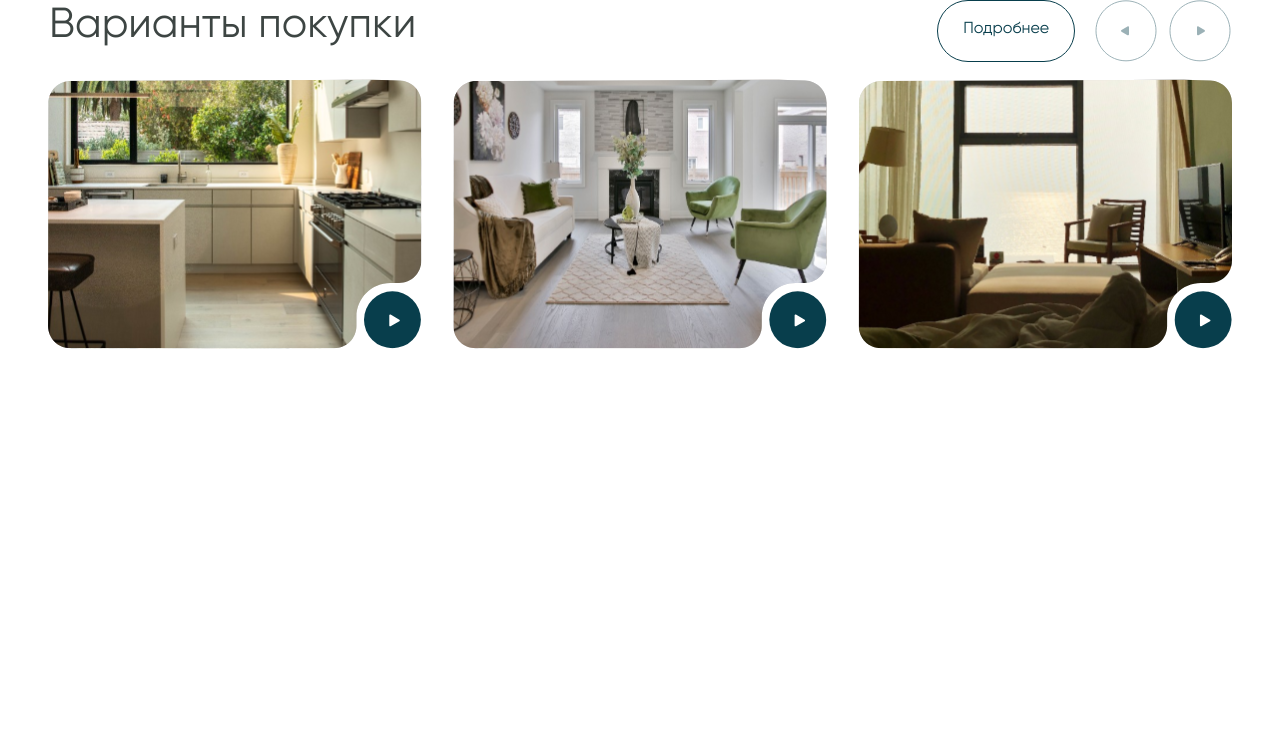
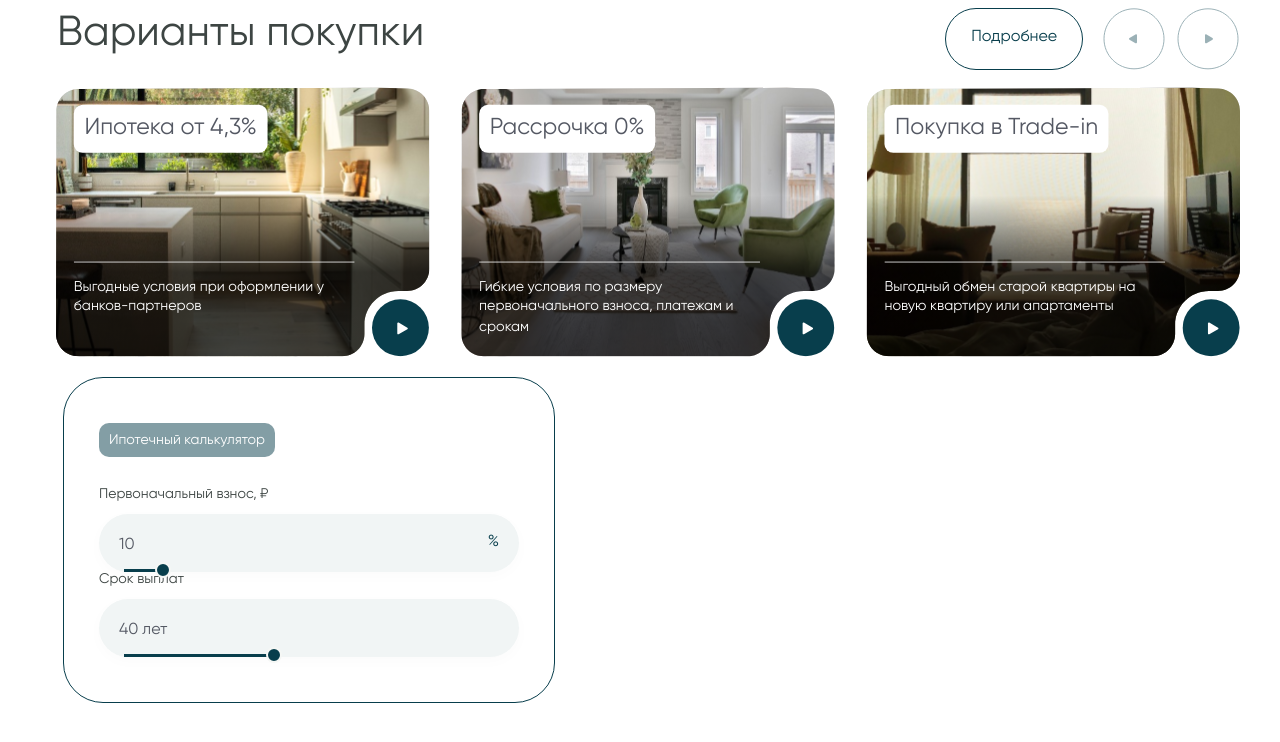
Before and after one commit to fedor11235/involta, a Nuxt app: page / in a window 1280 px wide. Shown: the top 742 px of the page. Built offline with nearby package versions, Linux system fonts and the light colour scheme.

Commit message:
add event slider

```diff
--- /dev/null
+++ b/components/InputDouble.vue
@@ -0,0 +1,19 @@
+<template>
+  <div class="input-double">
+    <div class="calculator__title">Ипотечный калькулятор</div>
+  </div>
+</template>
+
+<script lang="ts" setup>
+// defineProps<{
+//   title: string;
+//   text: string;
+//   img: string;
+// }>();
+</script>
+
+<style lang="scss" scoped>
+.input-double {
+  background: white;
+}
+</style>
--- /dev/null
+++ b/components/InputSingle.vue
@@ -0,0 +1,101 @@
+<template>
+  <div class="input-single">
+    <div class="input-single__title">{{ title }}</div>
+    <div class="input-single__view">
+      <div class="input-single__view_value">{{ modelValue }} {{ textValue }}</div>
+      <div v-if="isPercent" class="input-single__view_percent">{{ percent }}%</div>
+      <SliderControl @update:modelValue="handlerModelEvent" v-model="modelValueSlider" :minValue="minValue" :maxValue="maxValue"/>
+    </div>
+  </div>
+</template>
+
+<script lang="ts" setup>
+import { ref, toRef } from 'vue'
+
+const props = defineProps<{
+  title: string;
+  modelValue: number;
+  maxValue :number;
+  textValue? :string;
+  minValue? :number;
+  isPercent? :boolean;
+}>();
+
+const modelValueSlider = toRef(props.modelValue)
+
+const emit = defineEmits<{
+  (e: "update:modelValue", value: number): void;
+}>();
+
+const percent = ref()
+
+function handlerModelEvent(percentValue:number) {
+  emit("update:modelValue", percentValue)
+  percent.value = percentValue
+}
+</script>
+
+<style lang="scss" scoped>
+.input-single {
+  &__title {
+    color: #3D4543;
+    font-family: GilroyRegular;
+    font-size: 14px;
+    font-weight: 500;
+    line-height: 100%;
+    margin-bottom: 13px;
+    pointer-events: none;
+    user-select: none;
+  }
+  &__view {
+    position: relative;
+    border-radius: 100px;
+    background-color: #F1F5F5;
+    box-shadow: 0px 4px 15px 0px rgba(0, 0, 0, 0.02);
+    box-sizing: border-box;
+    display: flex;
+    width: 100%;
+    height: 58px;
+    padding: 20px 20px 22px 20px;
+    justify-content: space-between;
+    &_value {
+      color: #545863;
+      font-family: GilroyRegular;
+      font-size: 16px;
+      font-weight: 500;
+      line-height: 140%;
+      pointer-events: none;
+      user-select: none;
+    }
+    &_percent {
+      color: #083E4C;
+      font-family: GilroyRegular;
+      font-size: 16px;
+      font-weight: 500;
+      line-height: 100%;
+      pointer-events: none;
+      user-select: none;
+    }
+    .input {
+      position: absolute;
+      bottom: 0;
+      left: 25px;
+      right: 25px;
+      &_range {
+        height: 3px;
+        background-color: #083E4C;
+      }
+      &_thumb {
+        position: absolute;
+        bottom: -6px;
+        width: 12px;
+        height: 12px;
+        border-radius: 40px;
+        border: 2px solid #F5F7F5;
+        background-color: #083E4C;
+        cursor: pointer;
+      }
+    }
+  }
+}
+</style>
--- /dev/null
+++ b/components/MortgageCalculator.vue
@@ -0,0 +1,45 @@
+<template>
+  <div class="calculator">
+    <div class="calculator__title">Ипотечный калькулятор</div>
+    <InputSingle v-model="initialFee" isPercent :maxValue="100" title="Первоначальный взнос, ₽" />
+    <InputSingle v-model="PaymentDeadline" textValue="лет" :maxValue="100" title="Срок выплат" />
+  </div>
+</template>
+
+<script lang="ts" setup>
+import { ref, onMounted } from 'vue'
+
+const initialFee = ref(10)
+const PaymentDeadline = ref(40)
+
+onMounted(() => {
+
+})
+</script>
+
+<style lang="scss" scoped>
+
+.calculator {
+  display: inline-block;
+  padding: 45px 35px;
+  border-radius: 40px;
+  border: 1px solid #083E4C;
+  width: 420px;
+  // height: 519px;
+
+  margin-left: 55px;
+  &__title {
+    display: inline-block;
+    border-radius: 10px;
+    background: rgba(8, 62, 76, 0.50);
+    padding: 10px;
+
+    color: #FFF;
+    font-family: GilroyRegular;
+    font-size: 14px;
+    font-weight: 500;
+    line-height: 100%;
+    margin-bottom: 30px;
+  }
+}
+</style>
--- /dev/null
+++ b/components/SliderControl.vue
@@ -0,0 +1,89 @@
+<template>
+  <div
+    @pointerdown="handlerPointerdown"
+    class="slider"
+    ref="slider"
+  >
+    <div class="slider_range" :style="{width: `${percent}%`}"></div>
+    <div
+      :style="{left: `calc(${percent}% - 6px)`}"
+      class="slider_thumb">
+    </div>
+  </div>
+</template>
+
+<script lang="ts" setup>
+import { ref } from 'vue'
+
+const props = defineProps<{
+  modelValue: number;
+  maxValue :number;
+  minValue? :number;
+}>();
+
+const emit = defineEmits<{
+  (e: "update:modelValue", value: number): void;
+}>();
+
+let minValue = props.minValue
+if(!minValue) {
+  minValue = 0
+}
+const rangeAll = props.maxValue - minValue
+
+const slider:Ref<HTMLDivElement | null> = ref(null)
+
+const percent = ref(
+  props.modelValue / (props.maxValue / rangeAll)
+)
+
+function handlerPointerdown() {
+  document.addEventListener('pointermove', handlerPointermove)
+  document.addEventListener('pointerup', handlerPointerup)
+}
+
+function handlerPointerup() {
+  document.removeEventListener('pointermove', handlerPointermove)
+  document.removeEventListener('pointerup', handlerPointerup)
+}
+
+function handlerPointermove(e:any) {
+  if(!slider.value) return
+  const width = slider.value.getBoundingClientRect().width
+  const offsetX = e.pageX - slider.value.getBoundingClientRect().left
+  const percentCalc = Math.trunc(offsetX / (width / rangeAll))
+  if(percentCalc > 100) {
+    percent.value = 100
+    return
+  } else if(percentCalc < 0) {
+    percent.value = 0
+    return
+  }
+  percent.value = Math.trunc(offsetX / (width / rangeAll))
+  const value = Math.trunc(props.maxValue / rangeAll * percent.value)
+  emit("update:modelValue", value)
+}
+</script>
+
+<style lang="scss" scoped>
+.slider {
+  position: absolute;
+  bottom: 0;
+  left: 25px;
+  right: 25px;
+  &_range {
+    height: 3px;
+    background-color: #083E4C;
+  }
+  &_thumb {
+    position: absolute;
+    bottom: -6px;
+    width: 12px;
+    height: 12px;
+    border-radius: 40px;
+    border: 2px solid #F5F7F5;
+    background-color: #083E4C;
+    cursor: pointer;
+  }
+}
+</style>
--- a/components/card.vue
+++ b/components/card.vue
@@ -3,17 +3,31 @@
   <svg @pointerenter="handlerPointerEnter" @pointerleave="handlerPointerLeave" class="card__view" xmlns="http://www.w3.org/2000/svg" xmlns:xlink="http://www.w3.org/1999/xlink" width="420" height="303" viewBox="0 0 420 303" fill="none">
     <path d="M0.458642 27.1687C0.481522 13.4179 11.6053 2.26692 25.356 2.21049L366 0.8125L395.694 1.63734C409.226 2.01322 420 13.0909 420 26.6277V39.3125V204.312C420 218.12 408.807 229.312 395 229.312H385C364.013 229.312 347 246.326 347 267.312V277.812C347 291.62 335.807 302.812 322 302.812H25.0416C11.2183 302.812 0.018666 291.594 0.0416665 277.771L0.458642 27.1687Z" fill="#D9D9D9"/>
     <path d="M0.458642 27.1687C0.481522 13.4179 11.6053 2.26692 25.356 2.21049L366 0.8125L395.694 1.63734C409.226 2.01322 420 13.0909 420 26.6277V39.3125V204.312C420 218.12 408.807 229.312 395 229.312H385C364.013 229.312 347 246.326 347 267.312V277.812C347 291.62 335.807 302.812 322 302.812H25.0416C11.2183 302.812 0.018666 291.594 0.0416665 277.771L0.458642 27.1687Z" :fill="`url(#pattern-${img})`"/>
+    <path d="M0.458642 27.1687C0.481522 13.4179 11.6053 2.26692 25.356 2.21049L366 0.8125L395.694 1.63734C409.226 2.01322 420 13.0909 420 26.6277V39.3125V204.312C420 218.12 408.807 229.312 395 229.312H385C364.013 229.312 347 246.326 347 267.312V277.812C347 291.62 335.807 302.812 322 302.812H25.0416C11.2183 302.812 0.018666 291.594 0.0416665 277.771L0.458642 27.1687Z" fill="url(#paint0_linear_1_1842)" fill-opacity="0.7"/>
     <defs>
       <pattern :id="`pattern-${img}`" patternContentUnits="objectBoundingBox" width="1" height="1">
         <use :xlink:href="`#imag-${img}`" transform="matrix(0.00156463 0 0 0.00245235 -0.157143 -0.370861)"/>
       </pattern>
       <image :class="{'card__image_scale': isHover}" :id="`imag-${img}`" width="840" height="559" :href="img"/>
+      <linearGradient id="paint0_linear_1_1842" x1="172" y1="294.812" x2="172" y2="121.813" gradientUnits="userSpaceOnUse">
+        <stop offset="0.500753"/>
+        <stop offset="1" stop-opacity="0"/>
+      </linearGradient>
     </defs>
   </svg>
   <svg class="card__btn" xmlns="http://www.w3.org/2000/svg" width="65" height="66" viewBox="0 0 65 66" fill="none">
     <circle cx="32.5" cy="33.3125" r="32.5" fill="#083E4C"/>
     <path d="M40.3889 33.1687C41.0556 33.5536 41.0556 34.5158 40.3889 34.9007L30.3889 40.6742C29.7222 41.0591 28.8889 40.578 28.8889 39.8082L28.8889 28.2612C28.8889 27.4914 29.7222 27.0103 30.3889 27.3952L40.3889 33.1687Z" fill="white"/>
   </svg>
+  <svg class="card__delmiter" xmlns="http://www.w3.org/2000/svg" width="316" height="2" viewBox="0 0 316 2" fill="none">
+    <path d="M0 0.8125H316" stroke="white"/>
+  </svg>
+  <div class="card__title">
+    {{ title }}
+  </div>
+  <div class="card__text">
+    {{ text }}
+  </div>
 </div>
 
 </template>
@@ -22,6 +36,8 @@
 import { ref } from 'vue'
 
 defineProps<{
+  title: string;
+  text: string;
   img: string;
 }>();
 
@@ -35,9 +51,33 @@ function handlerPointerLeave() {
 }
 </script>
 
-<style lang="scss">
+<style lang="scss" scoped>
 .card {
   position: relative;
+  &__title {
+    position: absolute;
+    top: 20px;
+    left: 20px;
+    color: #545863;
+    font-family: GilroyRegular;
+    font-size: 26px;
+    font-weight: 500;
+    line-height: 130%;
+    padding: 10px 12px;
+    border-radius: 10px;
+    background: #FFF;
+  }
+  &__text {
+    position: absolute;
+    top: 214px;
+    left: 20px;
+    width: 295px;
+    color: #FFF;
+    font-family: GilroyRegular;
+    font-size: 16px;
+    font-weight: 500;
+    line-height: 140%;
+  }
   &__view {
     cursor: pointer;
   }
@@ -52,6 +92,12 @@ function handlerPointerLeave() {
       }
     }
   }
+  &__delmiter {
+    position: absolute;
+    top: 196px;
+    left: 20px;
+    z-index: 1;
+  }
   &__btn {
     position: absolute;
     right: 0;
--- a/pages/index.vue
+++ b/pages/index.vue
@@ -1,13 +1,12 @@
 <template>
-  <div class="page" ref="page">
+  <div class="page">
     <HeaderPage class="page__header" :style="{ width: `${widthNormal * scaleCards}px`, padding: `0 ${55 * scaleCards}px`}"/>
-
     <ClientOnly fallback-tag="div" class="cards" fallback="Загрзка изоражений...">
       <div class="cards" :style="{ scale: scaleCards}">
-        <card v-for="cardImg of cardsImg" :key="cardImg" :img="cardImg" />
+        <card v-for="cardInfo of cardsInfo" :key="cardInfo.id" :img="cardInfo.img" :title="cardInfo.title" :text="cardInfo.text" />
       </div>
     </ClientOnly>
-
+    <MortgageCalculator />
   </div>
 </template>
 
@@ -21,12 +20,26 @@ import cardThree from "~/assets/img/card-three.jpg"
 const widthNormal = 1440
 
 const scaleCards = ref(1)
-const page = ref()
 
-const cardsImg = [
-  cardOne,
-  cardTwo,
-  cardThree
+const cardsInfo = [
+  {
+    id: 0,
+    img: cardOne,
+    title: 'Ипотека от 4,3%',
+    text: 'Выгодные условия при оформлении у банков-партнеров'
+  },
+  {
+    id: 1,
+    img: cardTwo,
+    title: 'Рассрочка 0%',
+    text: 'Гибкие условия по размеру первоначального взноса, платежам и срокам'
+  },
+  {
+    id: 2,
+    img: cardThree,
+    title: 'Покупка в Trade-in',
+    text: 'Выгодный обмен старой квартиры на новую квартиру или апартаменты'
+  },
 ]
 
 function handlerResize() {
@@ -51,7 +64,6 @@ onMounted(() => {
   height: 100vh;
   &__header {
     width: 1440px;
-    // margin: auto;
   }
   .cards {
     display: flex;
```
